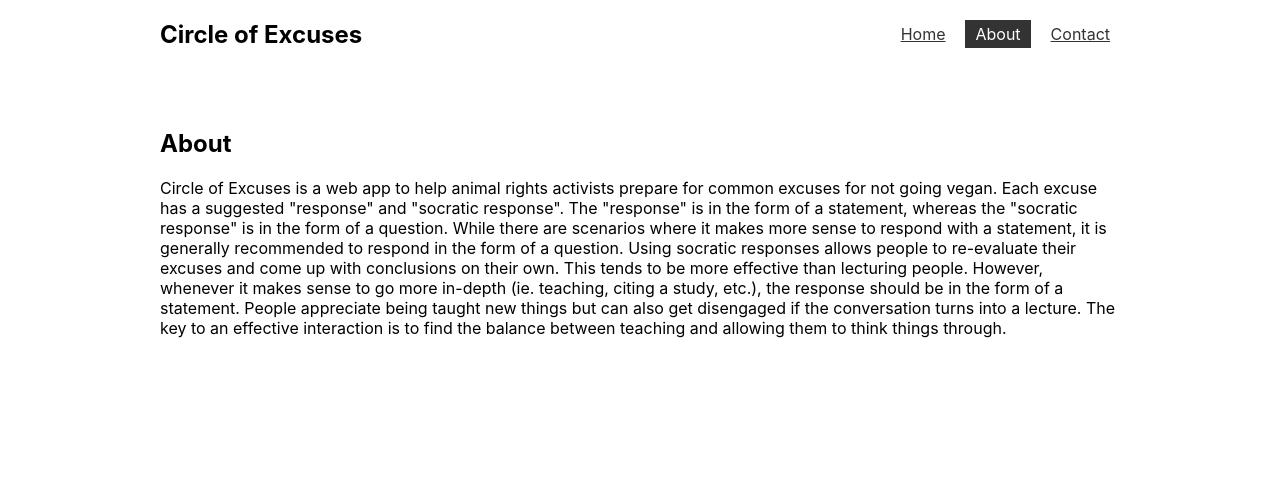
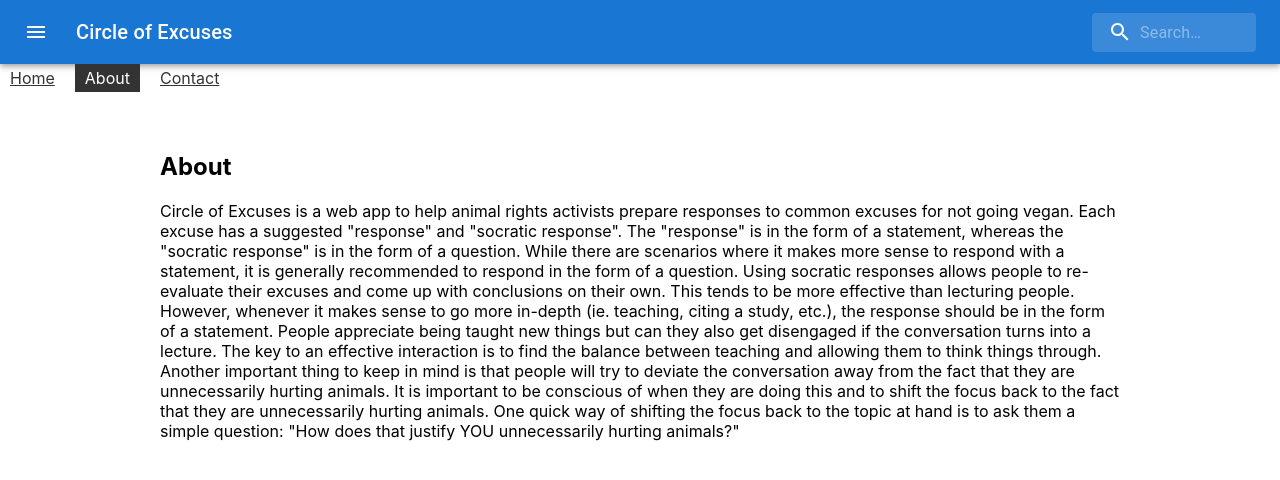
Before and after one commit to giorgiovh/circle-of-excuses, a React (Create React App) app: page /about in a window 1280 px wide. Shown: the top 480 px of the page. Built offline with nearby package versions, Linux system fonts and the light colour scheme.

Commit message:
adds app bar

```diff
--- a/data/db.json
+++ b/data/db.json
@@ -81,8 +81,8 @@
       "id": 12,
       "name": "#humans-are-animals-tho",
       "description": "Humans are animals too",
-      "response": "We are not animals. We are human beings. We have the ability to think and reason. We have the ability to make moral decisions. We have the ability to choose not to cause suffering. We have the ability to choose not to eat animals",
-      "socraticResponse": "Do you think we are animals? Do you think we have the ability to think and reason? Do you think we have the ability to make moral decisions? Do you think we have the ability to choose not to cause suffering? Do you think we have the ability to choose not to eat animals?"
+      "response": "We have the ability to think and reason. We have the ability to make moral decisions. We have the ability to choose not to cause suffering. We have the ability to choose not to eat animals",
+      "socraticResponse": "Do you think we have the ability to think and reason? Do you think we have the ability to make moral decisions? Do you think we have the ability to choose not to cause suffering? Do you think we have the ability to choose not to eat animals?"
     },
     {
       "id": 13,
@@ -118,6 +118,76 @@
       "description": "God put animals here for us to eat",
       "response": "Appeal to religion. Just because something is in the bible does not mean it's moral",
       "socraticResponse": "If god put animals here for us to eat, why do you think he gave them the ability to feel pain and suffer?"
+    },
+    {
+      "id": 18,
+      "name": "#other-issues-tho",
+      "description": "There are other issues that are more important",
+      "response": "You can care about other issues and still not eat animals",
+      "socraticResponse": "Do you think that just because there are other issues, it justifies the suffering you inflict on animals? Do you think we can care about other issues and still not eat animals?"
+    },
+    {
+      "id": 19,
+      "name": "#canine-teeth-tho",
+      "description": "Humans have canine teeth. We are meant to eat meat",
+      "response": "Humans have: 1) small dull canine teeth, 2) short, soft fingernails, and 3) long and skinny intestines. All true carnivores have: 1) large canine teeth that are capable of tearing flesh without the help of knives and forks, 2) sharp claws, and 3) short and thick intestines meant to digest meat. We can eat meat, but we don't need to",
+      "socraticResponse": "Do you think that we can live a healthy life without eating meat? If meat is not necessary for us to live healthy, do you think that justifies the suffering you inflict on animals?"
+    },
+    {
+      "id": 20,
+      "name": "#priveleged-issue-tho",
+      "description": "This is a priveleged issue to care about",
+      "response": "You can care about other issues and still not eat animals",
+      "socraticResponse": "Do you think that just because there are other issues, it justifies the suffering you inflict on animals? Do you think we can care about other issues and still not eat animals?"
+    },
+    {
+      "id": 21,
+      "name": "#expensive-tho",
+      "description": "Veganism is expensive",
+      "response": "If you eat whole foods, it's cheaper to be vegan than it is to eat meat. The cheapest foods at the supermarket are vegan, like potatoes, rice, beans, and bananas. If you eat junk food, it's more expensive to be vegan than it is to eat meat. The only reason why processed vegan foods are more expensive than processed meat foods is because the meat industry is heavily subsidized by the government. If the government stopped subsidizing the meat industry, processed vegan foods would be cheaper than processed meat foods",
+      "socraticResponse": "Do you think that plant-based whole-foods such as rice, beans, and potatoes is more expensive than meat? Do you think that that the reason why processed vegan foods are more expensive than processed meat foods is because the meat industry is heavily subsidized by the government? Do you think that if the government stopped subsidizing the meat industry, processed vegan foods would be cheaper than processed meat foods?"
+    },
+    {
+      "id": 22,
+      "name": "#humane-killing-tho",
+      "description": "We kill animals humanely",
+      "response": "Humane means showing compassion or benevolence. You can't humanely kill someone who does not want to die. Also, they not only suffer when they are killed. They suffer their entire lives",
+      "socraticResponse": "What's your definition of the word 'humane'? Do you think that it's possible to humanely kill someone who does not want to die?"
+    },
+    {
+      "id": 23,
+      "name": "#jobs-tho",
+      "description": "If people stop eating animals, many people will lose their jobs.",
+      "response": "People can get other jobs. Animals only have one life.",
+      "socraticResponse": "Do you think people can get other jobs? Do you agree that animals only have one life? Do you think that because this is people's jobs it justifies causing immense suffering to animals?"
+    },
+    {
+      "id": 24,
+      "name": "#it's-hard-tho",
+      "description": "It's hard to change my diet",
+      "response": "It's harder for the animals to live a life full of suffering than it is for you to be vegan",
+      "socraticResponse": "Who is it harder for? You or the animals in factory farms and slaughterhouses?"
+    },
+    {
+      "id": 25,
+      "name": "#I'm-vegetarian-tho",
+      "description": "I'm vegetarian so I'm on your side",
+      "response": "I don't promote vegetarianism because vegetarians still cause immense suffering to animals",
+      "socraticResponse": "Do you think vegetarians cause animals to suffer by paying for animal products like dairy, eggs, and honey?"
+    },
+    {
+      "id": 26,
+      "name": "#what-will-happen-to-the-animals-tho",
+      "description": "If everyone went vegan, what would happen to the animals in factory farms?",
+      "response": "The world won't go vegan overnight so this is a non-issue. The transition to veganism will be a gradual process so less and less animals will be bred for food each year. The remaining animals will be given to sanctuaries where they will live out the rest of their lives in peace",
+      "socraticResponse": "Do you think that the world will go vegan overnight?"
+    },
+    {
+      "id": 27,
+      "name": "#been-eating-less-meat-tho",
+      "description": "I've been eating less meat",
+      "response": "That's not good enough. You're still hurting animals. With any other injustice, you would not say 'I've been doing less of it'. You would say 'I've stopped doing it",
+      "socraticResponse": "Would you say the same thing about any other injustice? Would you do less of it or would you just stop doing it?"
     }
   ]
 }
--- a/package.json
+++ b/package.json
@@ -3,6 +3,10 @@
   "version": "0.1.0",
   "private": true,
   "dependencies": {
+    "@emotion/react": "^11.10.5",
+    "@emotion/styled": "^11.10.5",
+    "@mui/icons-material": "^5.10.16",
+    "@mui/material": "^5.10.17",
     "@testing-library/jest-dom": "^5.16.5",
     "@testing-library/react": "^13.4.0",
     "@testing-library/user-event": "^13.5.0",
--- a/src/App.css
+++ b/src/App.css
@@ -1,7 +1,8 @@
-.App {
+.pages{
   max-width: 960px;
   margin: 0 auto;
 }
+
 nav {
   display: flex;
   margin: 0 auto 60px;
--- a/src/App.js
+++ b/src/App.js
@@ -3,23 +3,26 @@ import { BrowserRouter, Route, Routes, NavLink } from 'react-router-dom';
 import Home from './pages/Home';
 import About from './pages/About';
 import Contact from './pages/Contact';
+import SearchAppBar from './components/SearchAppBar';
 
 function App() {
   return (
     <div className="App">
+      <SearchAppBar />
       <BrowserRouter>
         <nav>
-          <h1>Circle of Excuses</h1>
           <NavLink exact to="/">Home</NavLink>
           <NavLink to="/about">About</NavLink>
           <NavLink to="/contact">Contact</NavLink>
         </nav>
 
-        <Routes>
-          <Route exact path='/' element={<Home/>} />
-          <Route path='/about' element={<div><About/></div>} />
-          <Route path='/contact' element={<div><Contact/></div>} />
-        </Routes>
+        <div className="pages">
+          <Routes>
+            <Route exact path='/' element={<Home/>} />
+            <Route path='/about' element={<div><About/></div>} />
+            <Route path='/contact' element={<div><Contact/></div>} />
+          </Routes>
+        </div>
       </BrowserRouter>
     </div>
   );
--- /dev/null
+++ b/src/components/SearchAppBar.js
@@ -0,0 +1,113 @@
+import * as React from 'react';
+import { styled, alpha } from '@mui/material/styles';
+import AppBar from '@mui/material/AppBar';
+import Box from '@mui/material/Box';
+import Toolbar from '@mui/material/Toolbar';
+import IconButton from '@mui/material/IconButton';
+import Typography from '@mui/material/Typography';
+import InputBase from '@mui/material/InputBase';
+import MenuIcon from '@mui/icons-material/Menu';
+import SearchIcon from '@mui/icons-material/Search';
+import MenuItem from '@mui/material/MenuItem';
+import Menu from '@mui/material/Menu';
+
+const Search = styled('div')(({ theme }) => ({
+  position: 'relative',
+  borderRadius: theme.shape.borderRadius,
+  backgroundColor: alpha(theme.palette.common.white, 0.15),
+  '&:hover': {
+    backgroundColor: alpha(theme.palette.common.white, 0.25),
+  },
+  marginLeft: 0,
+  width: '100%',
+  [theme.breakpoints.up('sm')]: {
+    marginLeft: theme.spacing(1),
+    width: 'auto',
+  },
+}));
+
+const SearchIconWrapper = styled('div')(({ theme }) => ({
+  padding: theme.spacing(0, 2),
+  height: '100%',
+  position: 'absolute',
+  pointerEvents: 'none',
+  display: 'flex',
+  alignItems: 'center',
+  justifyContent: 'center',
+}));
+
+const StyledInputBase = styled(InputBase)(({ theme }) => ({
+  color: 'inherit',
+  '& .MuiInputBase-input': {
+    padding: theme.spacing(1, 1, 1, 0),
+    // vertical padding + font size from searchIcon
+    paddingLeft: `calc(1em + ${theme.spacing(4)})`,
+    transition: theme.transitions.create('width'),
+    width: '100%',
+    [theme.breakpoints.up('sm')]: {
+      width: '12ch',
+      '&:focus': {
+        width: '20ch',
+      },
+    },
+  },
+}));
+
+export default function SearchAppBar() {
+  const [anchorEl, setAnchorEl] = React.useState(null);
+  const open = Boolean(anchorEl);
+  const handleClick = (event) => {
+    setAnchorEl(event.currentTarget);
+  };
+  const handleClose = () => {
+    setAnchorEl(null);
+  };
+
+  return (
+    <Box sx={{ flexGrow: 1 }}>
+      <AppBar position="static">
+        <Toolbar>
+          <IconButton
+            size="large"
+            edge="start"
+            color="inherit"
+            aria-label="open drawer"
+            sx={{ mr: 2 }}
+            onClick={handleClick}
+          >
+            <MenuIcon />
+          </IconButton>
+          <Menu
+            id="basic-menu"
+            anchorEl={anchorEl}
+            open={open}
+            onClose={handleClose}
+            MenuListProps={{
+              'aria-labelledby': 'basic-button',
+            }}
+          >
+            <MenuItem onClick={handleClose}>About</MenuItem>
+            <MenuItem onClick={handleClose}>Contact</MenuItem>
+          </Menu>
+          <Typography
+            variant="h6"
+            noWrap
+            component="div"
+            sx={{ flexGrow: 1, display: { xs: 'none', sm: 'block' } }}
+          >
+            Circle of Excuses
+          </Typography>
+          <Search>
+            <SearchIconWrapper>
+              <SearchIcon />
+            </SearchIconWrapper>
+            <StyledInputBase
+              placeholder="Search…"
+              inputProps={{ 'aria-label': 'search' }}
+            />
+          </Search>
+        </Toolbar>
+      </AppBar>
+    </Box>
+  );
+}
--- a/src/pages/About.js
+++ b/src/pages/About.js
@@ -4,7 +4,7 @@ export default function About() {
   return (
     <div>
       <h2>About</h2>
-      <p>Circle of Excuses is a web app to help animal rights activists prepare for common excuses for not going vegan. Each excuse has a suggested "response" and "socratic response". The "response" is in the form of a statement, whereas the "socratic response" is in the form of a question. While there are scenarios where it makes more sense to respond with a statement, it is generally recommended to respond in the form of a question. Using socratic responses allows people to re-evaluate their excuses and come up with conclusions on their own. This tends to be more effective than lecturing people. However, whenever it makes sense to go more in-depth (ie. teaching, citing a study, etc.), the response should be in the form of a statement. People appreciate being taught new things but can also get disengaged if the conversation turns into a lecture. The key to an effective interaction is to find the balance between teaching and allowing them to think things through.</p>
+      <p>Circle of Excuses is a web app to help animal rights activists prepare responses to common excuses for not going vegan. Each excuse has a suggested "response" and "socratic response". The "response" is in the form of a statement, whereas the "socratic response" is in the form of a question. While there are scenarios where it makes more sense to respond with a statement, it is generally recommended to respond in the form of a question. Using socratic responses allows people to re-evaluate their excuses and come up with conclusions on their own. This tends to be more effective than lecturing people. However, whenever it makes sense to go more in-depth (ie. teaching, citing a study, etc.), the response should be in the form of a statement. People appreciate being taught new things but can they also get disengaged if the conversation turns into a lecture. The key to an effective interaction is to find the balance between teaching and allowing them to think things through. Another important thing to keep in mind is that people will try to deviate the conversation away from the fact that they are unnecessarily hurting animals. It is important to be conscious of when they are doing this and to shift the focus back to the fact that they are unnecessarily hurting animals. One quick way of shifting the focus back to the topic at hand is to ask them a simple question: "How does that justify YOU unnecessarily hurting animals?"</p>
     </div>
   )
 }
```
Also changed, not shown: src/pages/Home.js (+4 -3 lines), 1 other file (tests, documents, lock files or other folders).
